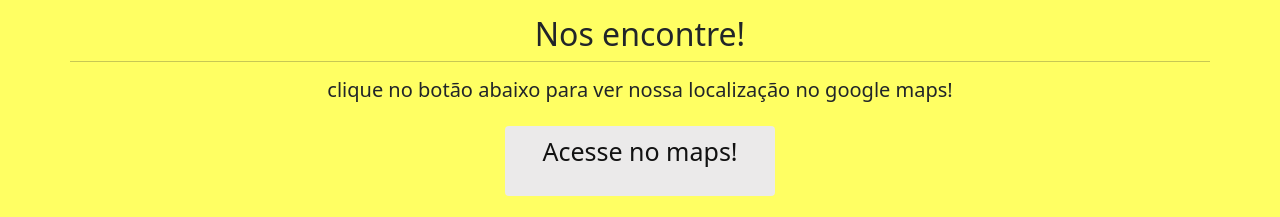
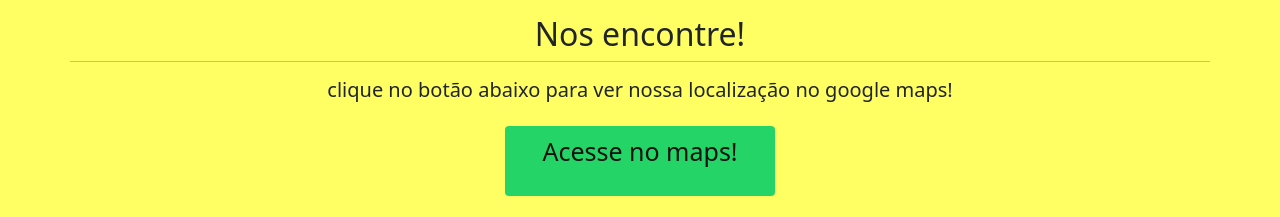
Before and after one commit to Winpenning/cozinha-da-jaque, a plain HTML site: page index.html in a window 1280 px wide. Shown: the part 2080-2297 px from the top of the page. Drawn offline with nearby package versions, Linux system fonts and the light colour scheme.

Commit message:
cor no botão

```diff
--- a/style.css
+++ b/style.css
@@ -100,7 +100,7 @@ header.masthead h1, header.masthead .h1 {
 
 #botao3{
   color: var(--color-4);
-  background-color: var(--color-3);
+  background-color: var(--color-6);
   height: 70px;
   width: 270px;
   font-size: 25px;
```
